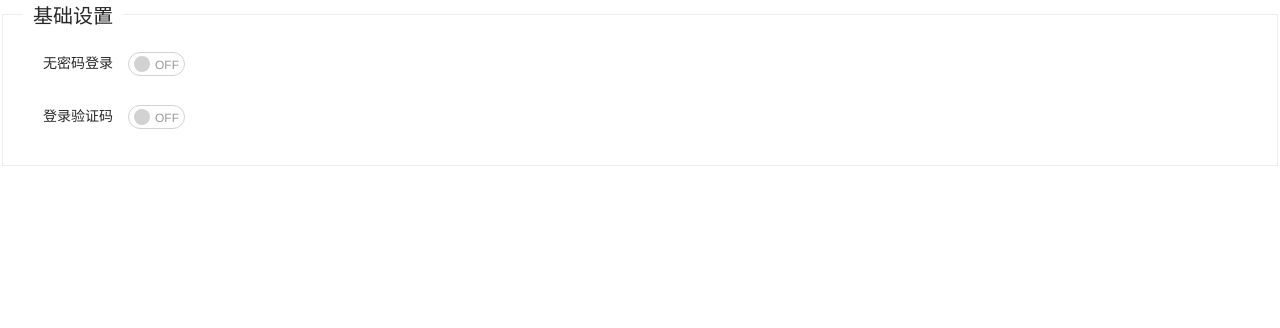
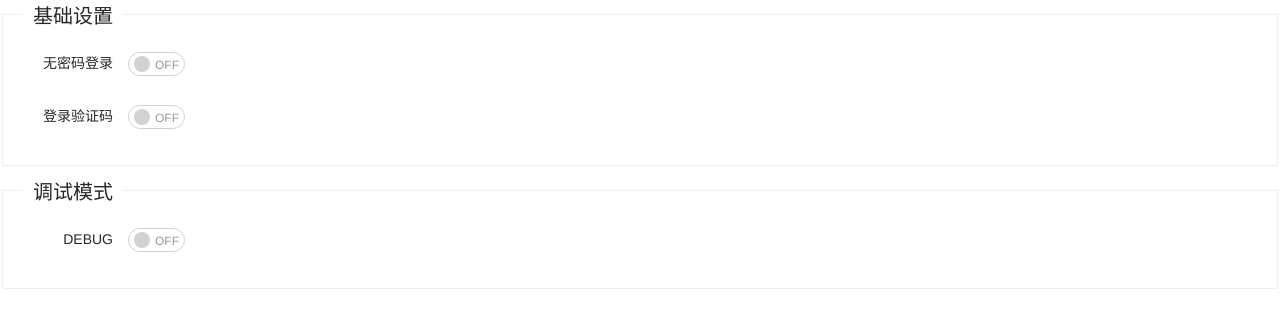
Before and after one commit to MuZiCul/Flask_framework, a Python web app: template templates/setting.html in a window 1280 px wide. Shown: the top 328 px of the page. Run offline with Jinja, Linux system fonts and the light colour scheme; the template is opened without the code that fills it: most values are stand-ins (such as "Sample title", 1, 10 or a date in 2020); some libraries are stand-ins or nearby versions.

Commit message:
增加设置中调试模式，完善调试模式，不用频繁登录系统

```diff
--- a/config/models.py
+++ b/config/models.py
@@ -20,6 +20,7 @@ class SettingModel(db.Model):
     id = db.Column(db.Integer, primary_key=True, autoincrement=True)
     no_pwd = db.Column(db.Integer, default=0)
     captcha = db.Column(db.Integer, default=0)
+    debug = db.Column(db.Integer, default=0)
 
 
 class EmailCaptchaModel(db.Model):
--- a/templates/setting.html
+++ b/templates/setting.html
@@ -35,6 +35,18 @@
             </div>
         </div>
     </fieldset>
+        <fieldset class="layui-elem-field">
+        <legend>调试模式</legend>
+        <div class="layui-field-box">
+            <div class="layui-form-item">
+                <label class="layui-form-label">DEBUG</label>
+                <div class="layui-input-block">
+                    <input type="checkbox" name="DEBUG" lay-skin="switch" lay-filter="switchDEBUG"
+                           lay-text="ON|OFF">
+                </div>
+            </div>
+        </div>
+    </fieldset>
 </form>
 
 
@@ -47,6 +59,7 @@
         form.val('demo-val-filter', {
             "Captcha": {{ data.Captcha }}
             , "NoPwd": {{ data.NoPwd }}
+            , "DEBUG": {{ data.DEBUG }}
             // true or false
         });
         //指定开关事件
@@ -79,6 +92,21 @@
                 }
             })
         });
+                form.on('switch(switchDEBUG)', function (data) {
+            {#layer.tips('温馨提示：请注意开关状态的文字可以随意定义，而不仅仅是ON|OFF', data.othis)#}
+            $.ajax({
+                url: '/Change_DEBUG',
+                method: 'post',
+                data: {'DEBUG': (this.checked ? 'true' : 'false')},
+                success: function (data) {
+                    if (200 === data.code || '200' === data.code) {
+                        layer.msg(data.msg, {
+                            offset: '6px'
+                        })
+                    }
+                }
+            })
+        });
     })
 </script>
 </body>
```
Also changed, not shown: app.py (+6 -1 lines), blueprints/general.py (+20 -0 lines), config/data.sqlite.
